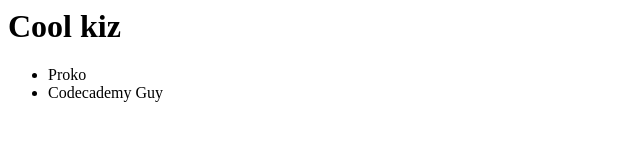
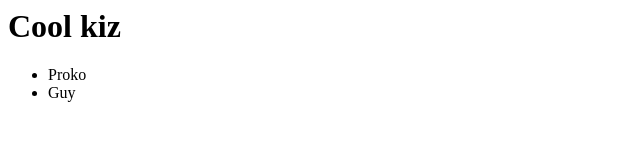
Before and after one commit to etecson/first-repo, a plain HTML site: page index.html in a window 1280 px wide. Shown: the whole page, without its empty margins (0-640 px from the left). Drawn offline with Linux system fonts and the light colour scheme.

Commit message:
ome more stuff

```diff
--- a/index.html
+++ b/index.html
@@ -7,7 +7,7 @@
 		<h1>Cool kiz</h1>
 		<ul>
 			<li>Proko</li>
-			<li>Codecademy Guy</li>
+			<li>Guy</li>
 		</ul>
 	</body>
 </html>
```
